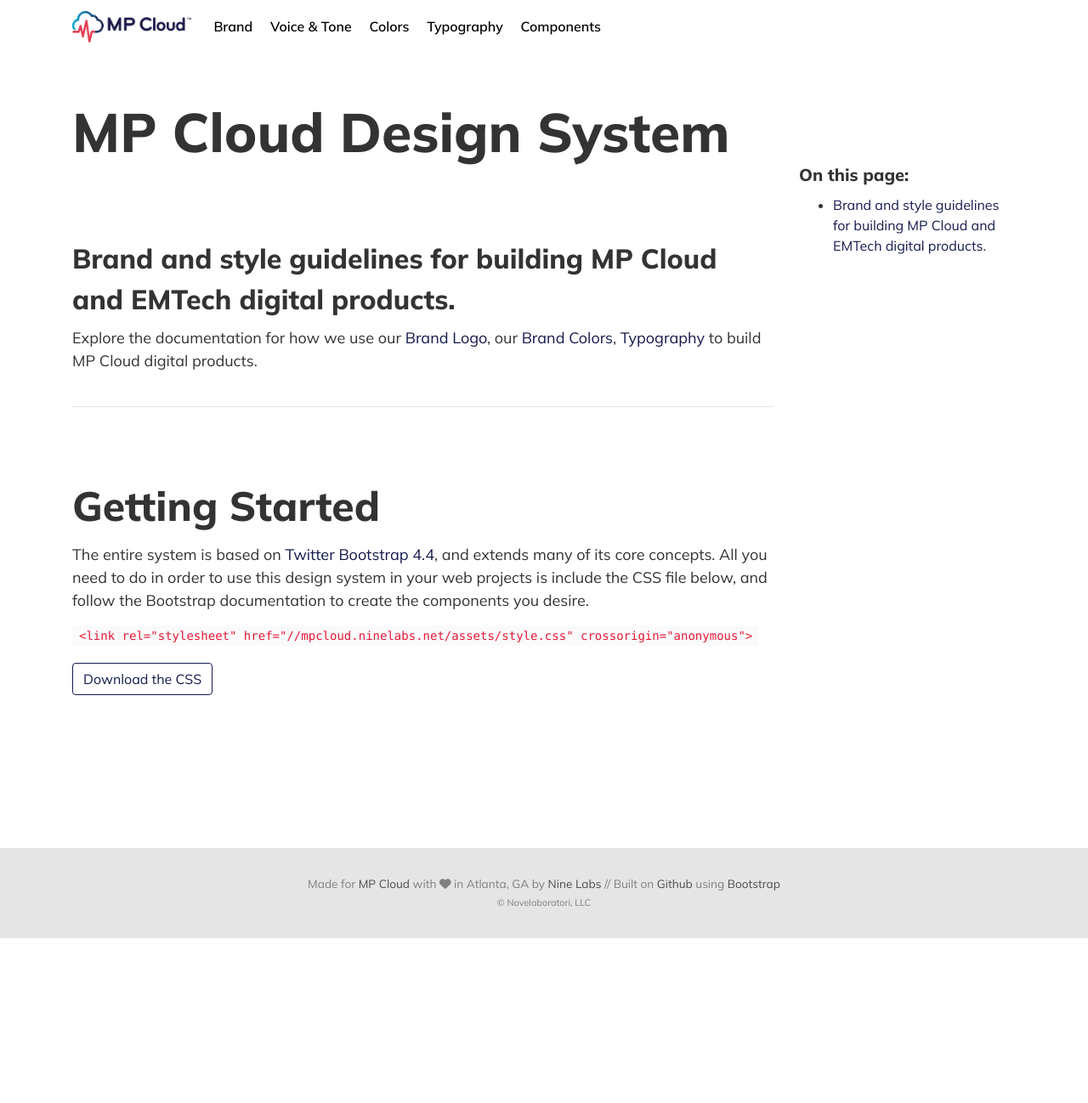
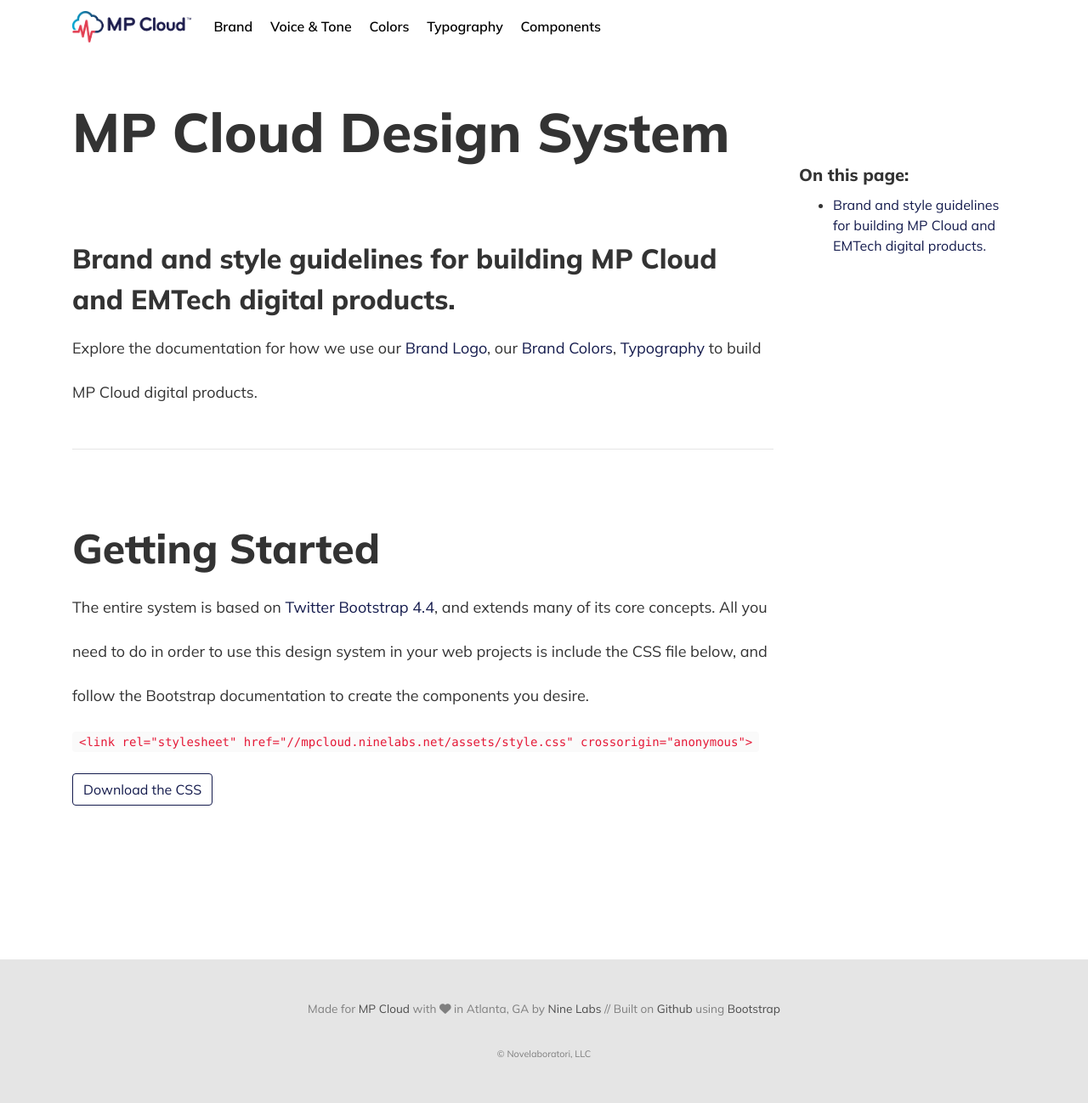
Before and after one commit to ninelabs/mpcloud-design-system, a Jekyll site: the page built from index.md, in a window 1280 px wide. Shown: the whole page at 85% size. Built offline with Jekyll 4.4.1, drawn with Linux system fonts in a browser that asks for light colours; nearby versions of some CDN libraries; before the commit the page ends 1104 px from its top, so only the background shows below that.

Commit message:
Converting the units to rem

```diff
--- a/_sass/_typography.scss
+++ b/_sass/_typography.scss
@@ -6,10 +6,10 @@
 
 body, p {
   font-family: $font-family-body;
-  font-size: 18px;
+  font-size: 1.125rem;
   font-style: normal;
   font-weight: 400;
-  line-height: 1.5em;
+  line-height: 3.25rem;
 }
 
 h1, h2, h3, h4, h5, h6 {
@@ -19,23 +19,23 @@
 }
 
 h1 {
-  font-size: 64px;
+  font-size: 4rem;
   line-height: 1.4;
 }
 h2 {
-  font-size: 56px;
+  font-size: 3.5rem;
 }
 h3 {
-  font-size: 48px;
+  font-size: 3rem;
 }
 h4 {
-  font-size: 32px;
+  font-size: 2rem;
 }
 h5 {
-  font-size: 24px;
+  font-size: 1.5rem;
 }
 h6 {
-  font-size: 20px;
+  font-size: 1.25rem;
 }
 
 .btn,
```
